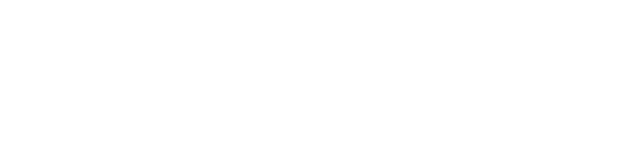
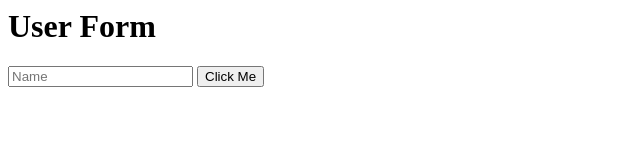
Before and after one commit to GabrielDillenburg/ts-design, a website with bundled scripts: page index.html in a window 1280 px wide. Shown: the whole page, without its empty margins (0-640 px from the left). Built offline with nearby package versions, Linux system fonts and the light colour scheme; data requests are answered from the project's data file.

Commit message:
feat: add initial app view

```diff
--- a/index.html
+++ b/index.html
@@ -1,5 +1,6 @@
 <html>
   <body>
+    <div id="root"></div>
     <script src="./src/Framework/index.ts"></script>
   </body>
 </html>
--- a/src/Framework/index.ts
+++ b/src/Framework/index.ts
@@ -1,13 +1,7 @@
-import { Collection } from './models/Collection'
-import { User, UserProps } from './models/User'
+import { UserForm } from './views/UserForm'
 
-const collection = new Collection<User, UserProps>(
-  'http://localhost:3000/users',
-  (json: UserProps) => User.buildUser(json)
+const userForm = new UserForm(
+  document.getElementById('root')
 )
 
-collection.on('change', () => {
-  console.log('User changed 2')
-})
-
-void collection.fetch()
+userForm.render()
--- /dev/null
+++ b/src/Framework/views/UserForm.ts
@@ -0,0 +1,42 @@
+export class UserForm {
+  constructor (public parent: Element) {}
+
+  eventsMap (): { [key: string]: () => void } {
+    return {
+      'click:button': this.onButtonClick
+    }
+  }
+
+  onButtonClick (): void {
+    console.log('Button clicked')
+  }
+
+  template (): string {
+    return `
+      <div>
+        <h1>User Form</h1>
+        <input type="text" placeholder="Name" />
+        <button> Click Me </button>
+      </div>
+    `
+  }
+
+  bindEvents (fragment: DocumentFragment): void {
+    const eventsMap = this.eventsMap()
+
+    for (const eventKey in eventsMap) {
+      const [eventName, selector] = eventKey.split(':')
+      fragment.querySelectorAll(selector).forEach(element => {
+        element.addEventListener(eventName, eventsMap[eventKey])
+      })
+    }
+  }
+
+  render (): void {
+    const templateElement = document.createElement('template')
+    templateElement.innerHTML = this.template()
+
+    this.bindEvents(templateElement.content)
+    this.parent.append(templateElement.content)
+  }
+}
--- a/tsconfig.json
+++ b/tsconfig.json
@@ -5,7 +5,7 @@
         "target": "es2019",
         "esModuleInterop": true,
         "allowJs": true,
-        "strictNullChecks": true,
+        "strictNullChecks": false,
         "noImplicitReturns": false,
     },
     "exclude": [
```
Also changed, not shown: dist/index.html.
